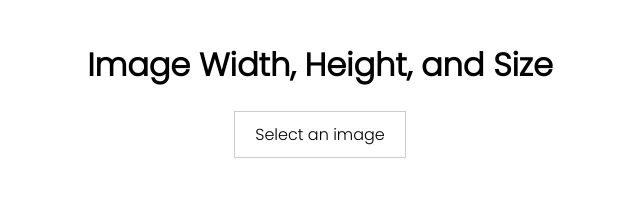
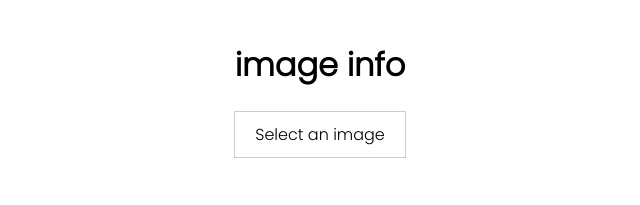
Before and after one commit to peacekeeper09/Image-width-height, a plain HTML site: page index.html in a window 1280 px wide. Shown: the whole page, without its empty margins (320-960 px from the left). Drawn offline with Linux system fonts and the light colour scheme.

Commit message:
Update index.html

```diff
--- a/index.html
+++ b/index.html
@@ -6,7 +6,7 @@
   </head>
   <body>
     <div class="container">
-      <h1>Image Width, Height, and Size</h1>
+      <h1>image info</h1>
       <form>
         <label for="imageInput">
           Select an image
```
